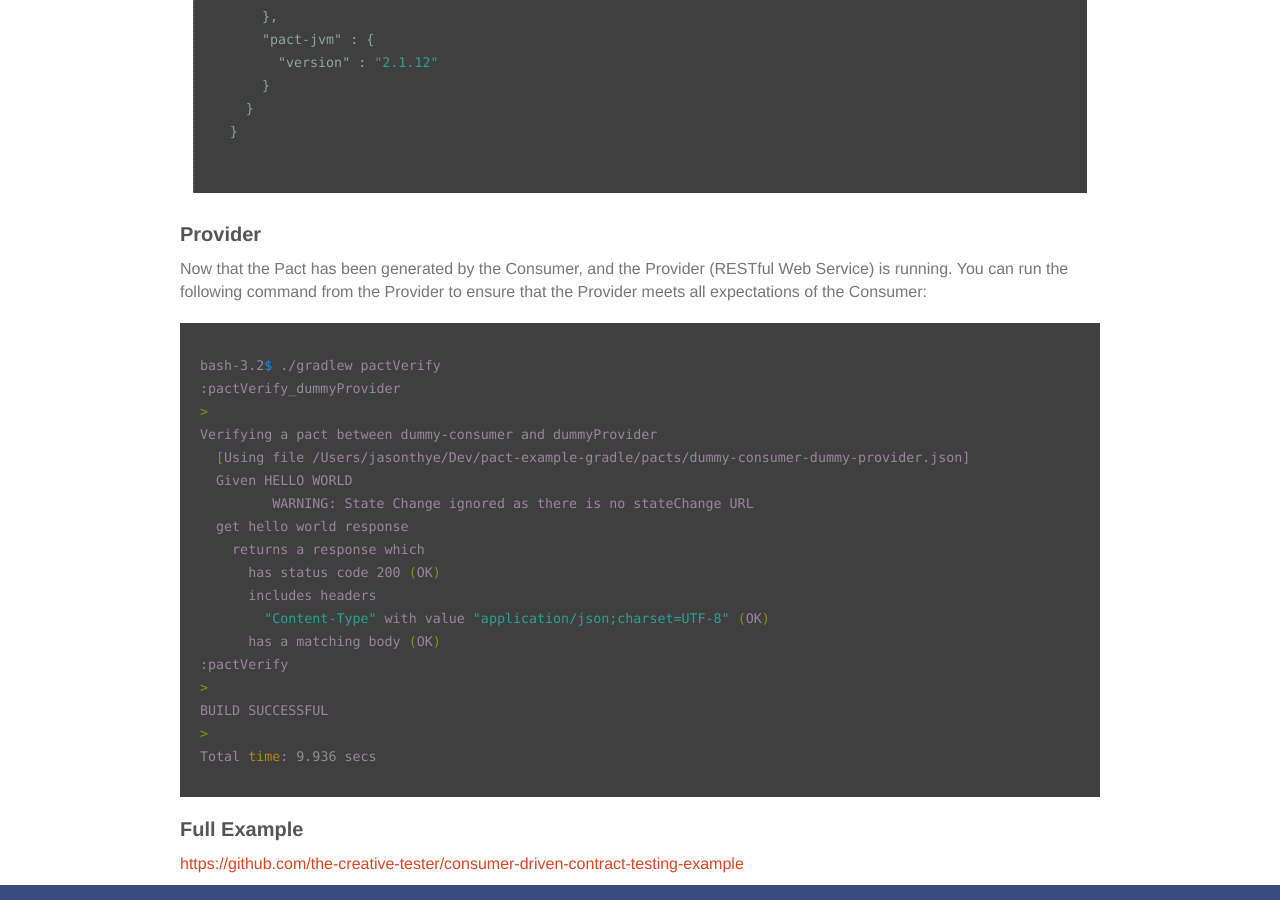
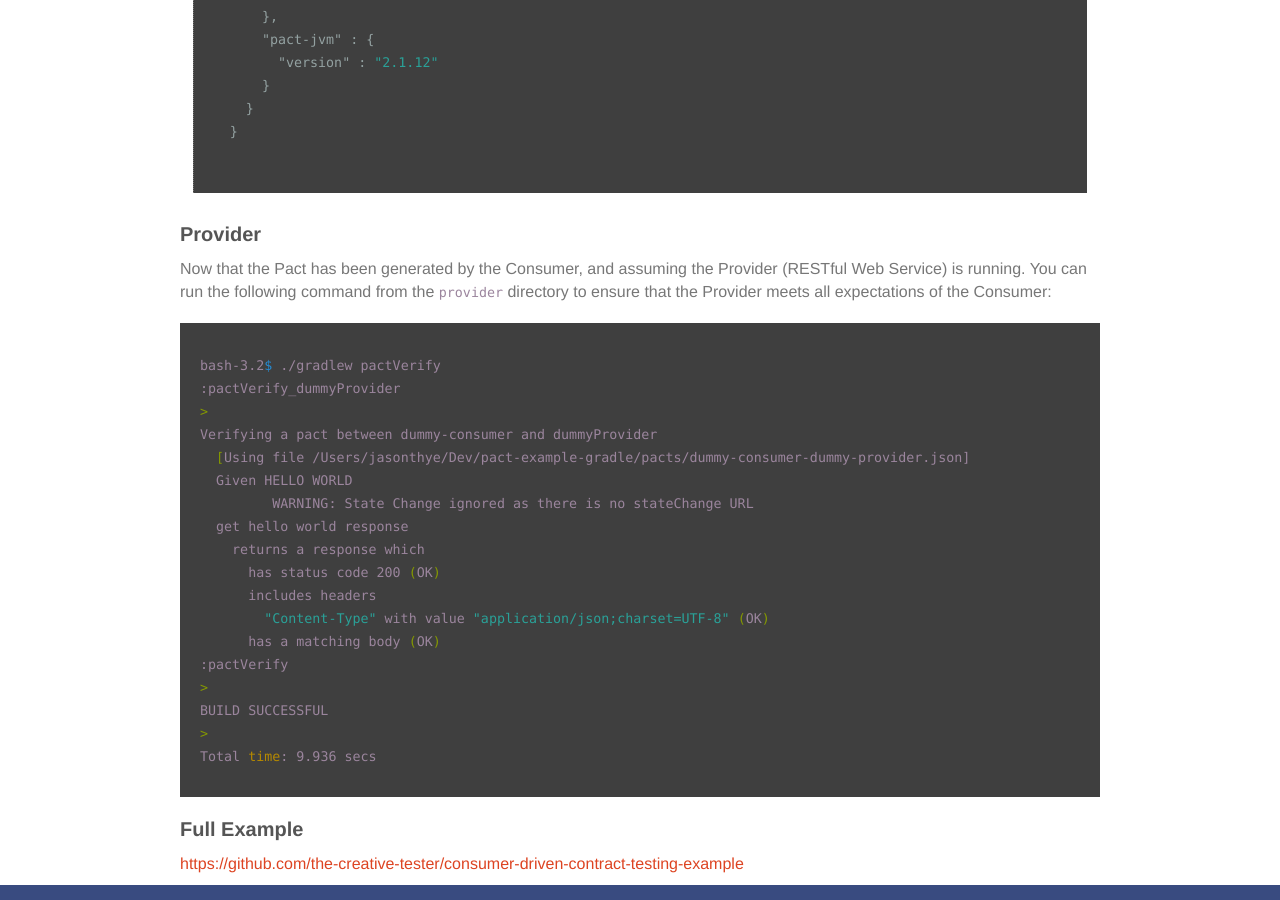
Before and after one commit to the-creative-tester/blog, a Jekyll site: the page built from _posts/2016-07-03-Java-Consumer-Driven-Contract-Testing.md, in a window 1280 px wide and 900 px high, scrolled down 4220 px. Built offline with Jekyll 4.4.1, drawn with Linux system fonts in a browser that asks for light colours; nearby versions of some CDN libraries; some of the changed text lies outside the part shown.

Commit message:
update consumer driven contract testing post

````diff
--- a/_posts/2016-07-03-Java-Consumer-Driven-Contract-Testing.md
+++ b/_posts/2016-07-03-Java-Consumer-Driven-Contract-Testing.md
@@ -108,7 +108,7 @@
 }
 ~~~
 
-Try generating a Pact using Gradle:
+Try generating a Pact using Gradle from the ```consumer``` directory:
 
 >
 ~~~ shell
@@ -176,7 +176,7 @@
 
 ### Provider
 
-Now that the Pact has been generated by the Consumer, and the Provider (RESTful Web Service) is running.  You can run the following command from the Provider to ensure that the Provider meets all expectations of the Consumer:
+Now that the Pact has been generated by the Consumer, and assuming the Provider (RESTful Web Service) is running.  You can run the following command from the ```provider``` directory to ensure that the Provider meets all expectations of the Consumer:
 
 ~~~ shell
 bash-3.2$ ./gradlew pactVerify
````
